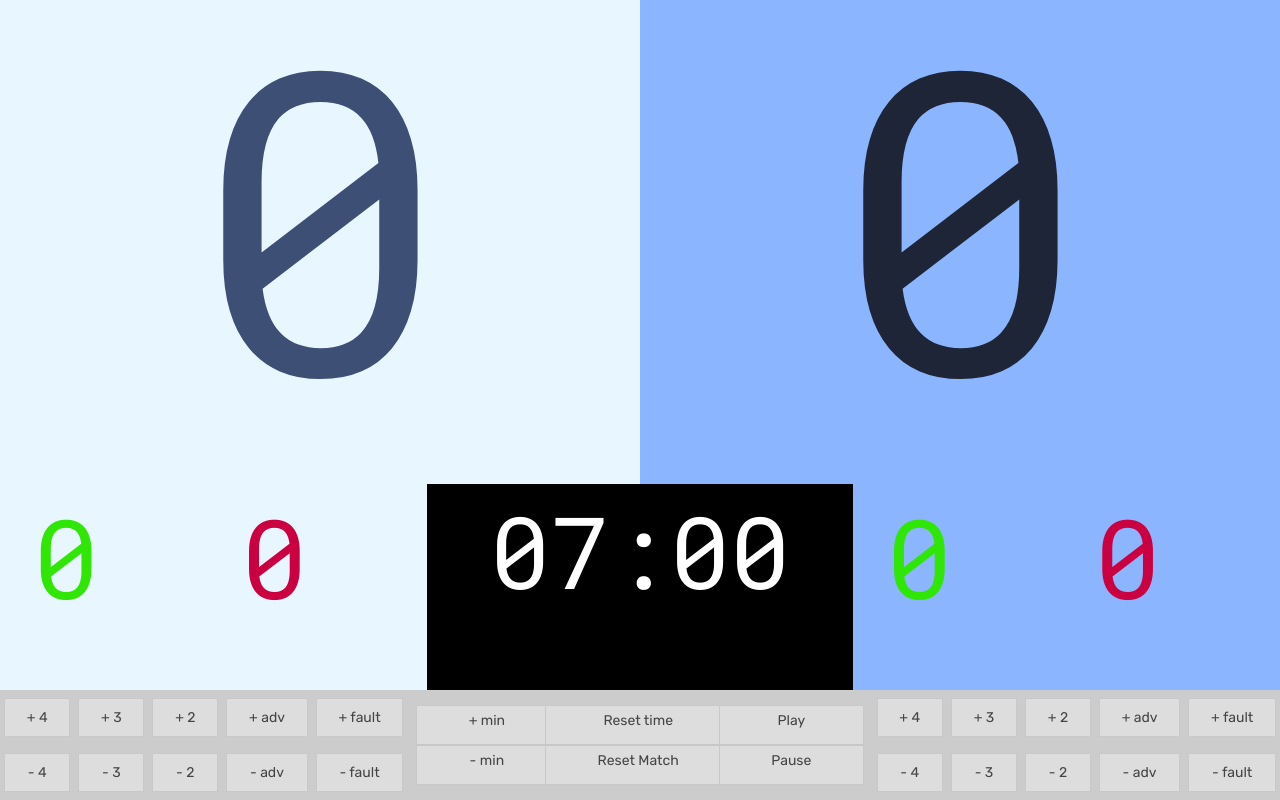
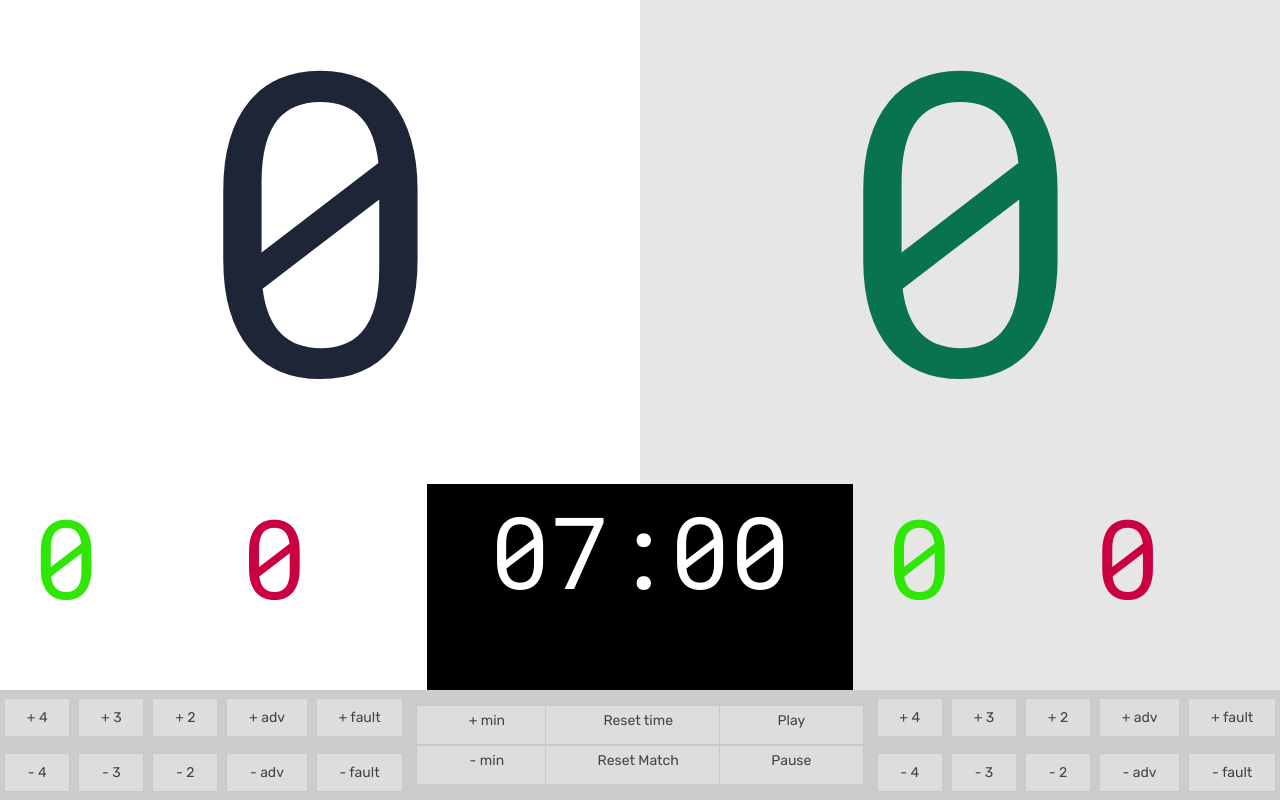
Before and after one commit to gcjbr/vue.js-bjj-scoreboard, a Vue app: page / in a window 1280 px wide. Built offline with nearby package versions, Linux system fonts and the light colour scheme.

Commit message:
Change colors

```diff
--- a/src/assets/style.scss
+++ b/src/assets/style.scss
@@ -12,10 +12,10 @@ $btn-c-b: #DDDDDD;
 $btn-c-b__h: #BBBBBB;
 $btn-c-border:  RGBA(200, 200, 200, 1);
 
-$fighter1-c-b: #E8F6FF;
-$fighter1-c-t: #3E4F76;
-$fighter2-c-b: #8CB5FF;
-$fighter2-c-t: #1E2536;
+$fighter1-c-b: rgb(255, 255, 255);
+$fighter1-c-t: #1E2536;
+$fighter2-c-b: rgb(230, 230, 230);
+$fighter2-c-t: rgb(9, 114, 78);
 
 $adv-c: #2FE605;
 $fau-c: #CA0040;
```
